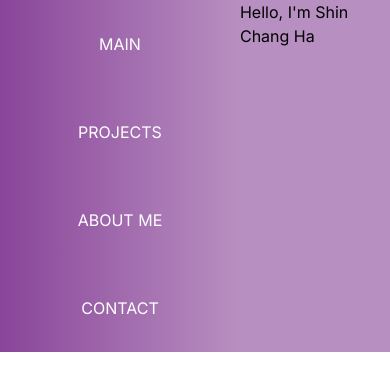
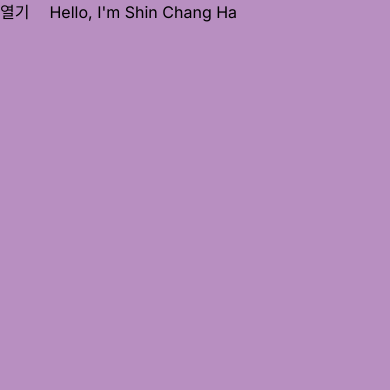
Before and after one commit to rosenfence/portfolio, a Next.js app: page / in a window 390 px wide. Shown: the top 390 px of the page. Built offline with nearby package versions, Linux system fonts and the light colour scheme.

Commit message:
feat: Navbar-MenuButton 컴포넌트 반응형 구현

```diff
--- a/app/globals.css
+++ b/app/globals.css
@@ -13,4 +13,6 @@
 body {
   display: flex;
   justify-content: center;
+
+  height: 100vh;
 }
--- a/app/layout.jsx
+++ b/app/layout.jsx
@@ -1,6 +1,7 @@
 import Navbar from '@/components/Navbar';
 import './globals.css';
 import { Inter } from 'next/font/google';
+import Menu from '@/components/Menu';
 
 const inter = Inter({ subsets: ['latin'] });
 
@@ -15,6 +16,7 @@ export default function RootLayout({ children }) {
       <body className={inter.className}>
         <div className='flex w-[1200px] bg-theme-background'>
           <Navbar />
+          <Menu />
           {children}
         </div>
       </body>
--- /dev/null
+++ b/components/Menu.jsx
@@ -0,0 +1,3 @@
+export default function Menu() {
+  return <button className='flex mr-5 md:hidden'>열기</button>;
+}
--- a/components/Navbar.jsx
+++ b/components/Navbar.jsx
@@ -2,7 +2,7 @@ import Link from 'next/link';
 
 export default function Navbar() {
   return (
-    <div className='flex-col w-[300px] flex-center bg-gradient-to-r from-theme to-theme-background'>
+    <div className='md:flex hidden flex-col w-[300px] flex-center bg-gradient-to-r from-theme to-theme-background'>
       <Link className='m-8 text-white hover:font-bold' href='/'>
         MAIN
       </Link>
```
